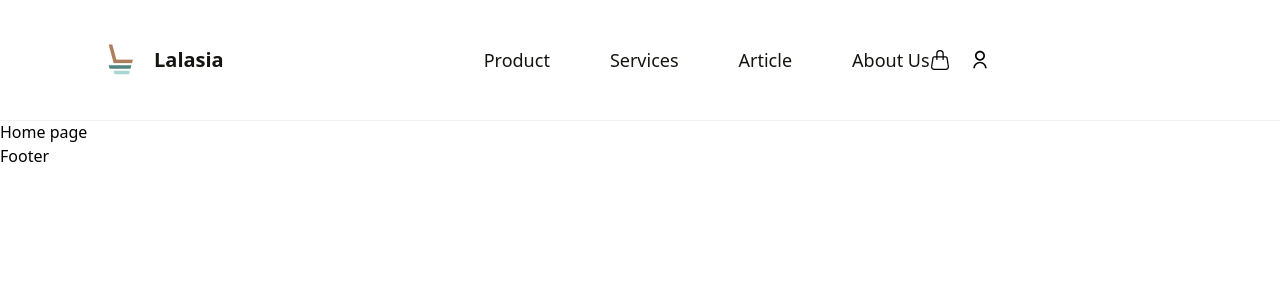
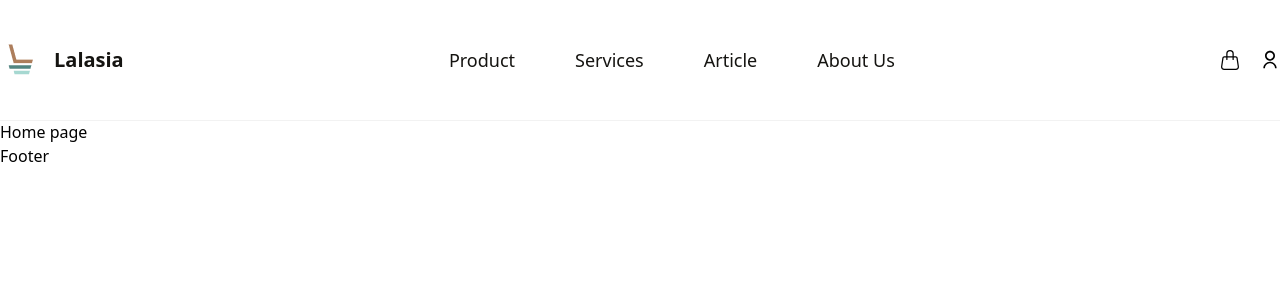
Before and after one commit to archis-academy/december-frontend-lalasia-2025, a React (Vite) app: page / in a window 1280 px wide. Shown: the top 300 px of the page. Built offline with nearby package versions, Linux system fonts and the light colour scheme; a web font is replaced by a local one.

Commit message:
navbar button updated

```diff
--- a/src/components/Navbar/Navbar.module.scss
+++ b/src/components/Navbar/Navbar.module.scss
@@ -4,16 +4,17 @@
 .navbarSection {
   background-color: $white;
   display: flex;
-  justify-content: flex-start;
+  justify-content: space-between;
   align-items: center;
   box-shadow: 0 1px 0 rgba(0, 0, 0, 0.05);
   color: $black;
+  margin: auto;
+  max-width: 1440px;
   .logoArea {
     display: flex;
     gap: 12px;
     align-items: center;
-    margin-left: 100px;
-    margin-right: 260px;
+
     .logoBrand {
       font-size: 20px;
       font-weight: 700;
```
